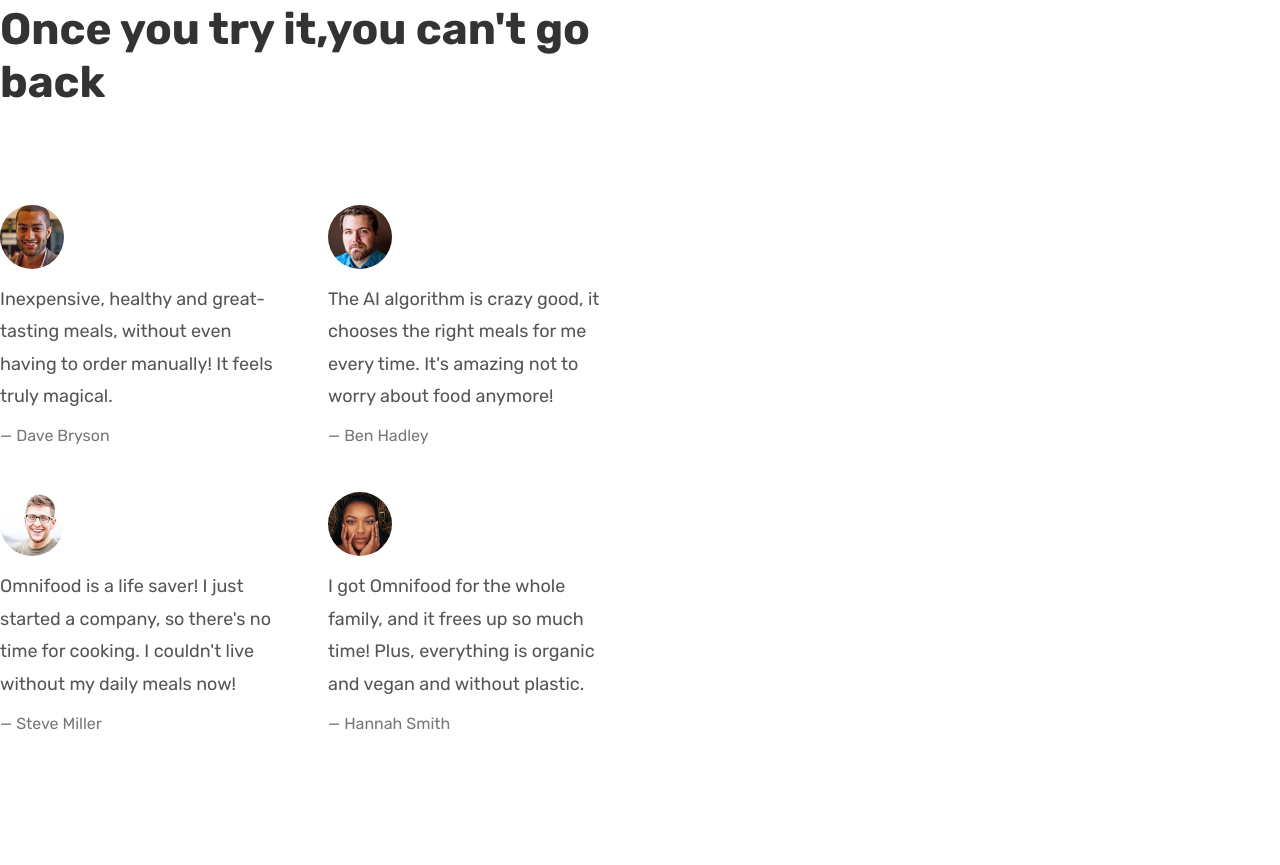
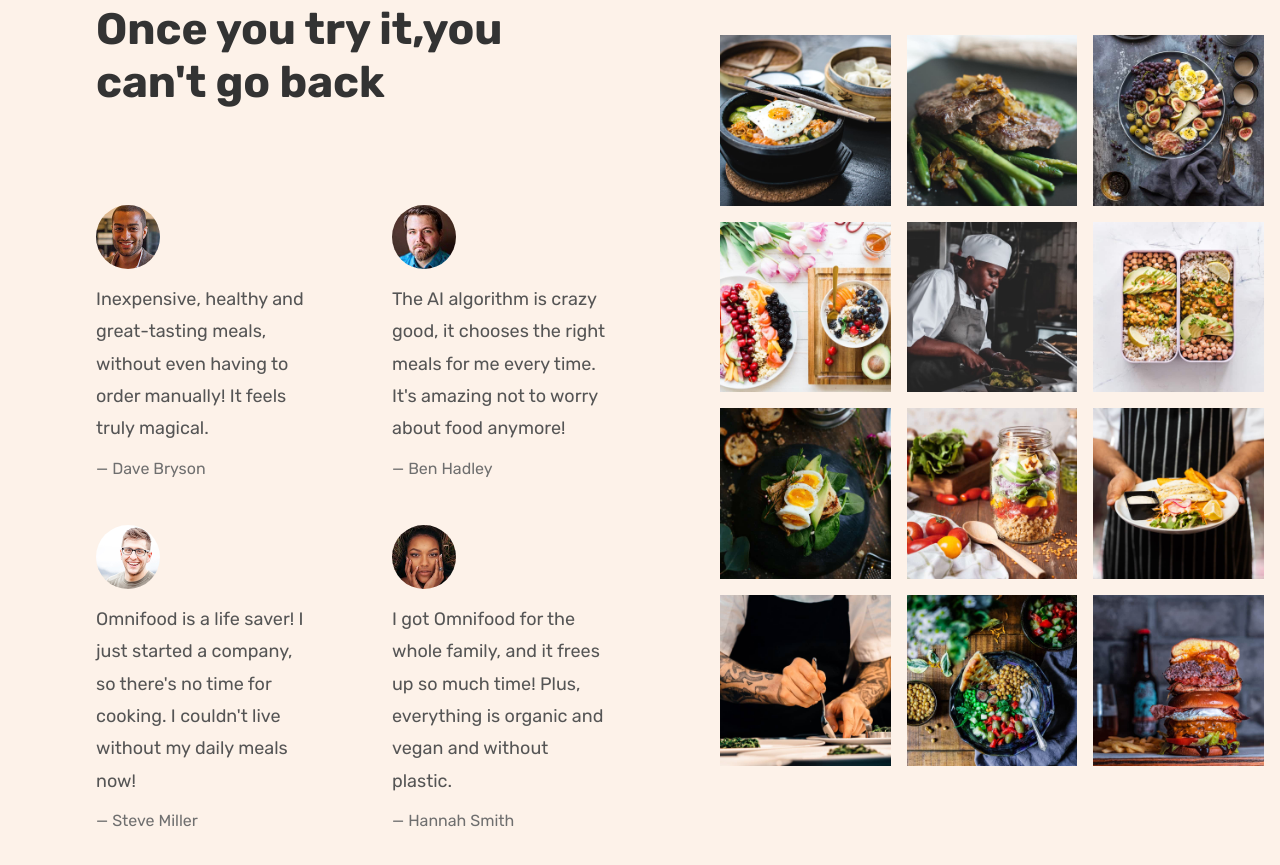
Before and after one commit to Saurav-98/Omnifoods, a plain HTML site: page index.html in a window 1280 px wide. Shown: the part 3844-4709 px from the top of the page. Before the commit the page ends 4672 px from the top, so only its background shows below. Drawn offline with nearby package versions, Linux system fonts and the light colour scheme.

Commit message:
Testimonial+ Gallery Setion Completed

```diff
--- a/index.html
+++ b/index.html
@@ -316,7 +316,7 @@
         </div>
       </section>
 
-      <section class="section-testimonials grid grid-2-cols">
+      <section class="section-testimonials">
         <div class="testimonials-container">
           <span class="subheading"> Testimonials </span>
           <h2 class="heading-secondary">Once you try it,you can't go back</h2>
@@ -375,7 +375,92 @@
             </figure>
           </div>
         </div>
-        <div class="gallery">Gallery</div>
+        <div class="gallery">
+          <figure class="gallery-item">
+            <img
+              src="./img/gallery/gallery-1.jpg"
+              alt="photo of beautifully arranged food"
+              class="gallery-img"
+            />
+          </figure>
+          <figure class="gallery-item">
+            <img
+              src="./img/gallery/gallery-2.jpg"
+              alt="photo of beautifully arranged food"
+              class="gallery-img"
+            />
+          </figure>
+          <figure class="gallery-item">
+            <img
+              src="./img/gallery/gallery-3.jpg"
+              alt="photo of beautifully arranged food"
+              class="gallery-img"
+            />
+          </figure>
+          <figure class="gallery-item">
+            <img
+              src="./img/gallery/gallery-4.jpg"
+              alt="photo of beautifully arranged food"
+              class="gallery-img"
+            />
+          </figure>
+          <figure class="gallery-item">
+            <img
+              src="./img/gallery/gallery-5.jpg"
+              alt="photo of beautifully arranged food"
+              class="gallery-img"
+            />
+          </figure>
+          <figure class="gallery-item">
+            <img
+              src="./img/gallery/gallery-6.jpg"
+              alt="photo of beautifully arranged food"
+              class="gallery-img"
+            />
+          </figure>
+          <figure class="gallery-item">
+            <img
+              src="./img/gallery/gallery-7.jpg"
+              alt="photo of beautifully arranged food"
+              class="gallery-img"
+            />
+          </figure>
+          <figure class="gallery-item">
+            <img
+              src="./img/gallery/gallery-8.jpg"
+              alt="photo of beautifully arranged food"
+              class="gallery-img"
+            />
+          </figure>
+          <figure class="gallery-item">
+            <img
+              src="./img/gallery/gallery-9.jpg"
+              alt="photo of beautifully arranged food"
+              class="gallery-img"
+            />
+          </figure>
+          <figure class="gallery-item">
+            <img
+              src="./img/gallery/gallery-10.jpg"
+              alt="photo of beautifully arranged food"
+              class="gallery-img"
+            />
+          </figure>
+          <figure class="gallery-item">
+            <img
+              src="./img/gallery/gallery-11.jpg"
+              alt="photo of beautifully arranged food"
+              class="gallery-img"
+            />
+          </figure>
+          <figure class="gallery-item">
+            <img
+              src="./img/gallery/gallery-12.jpg"
+              alt="photo of beautifully arranged food"
+              class="gallery-img"
+            />
+          </figure>
+        </div>
       </section>
     </main>
 
--- a/styles/general.css
+++ b/styles/general.css
@@ -30,7 +30,7 @@
       -- Tints: #fdf2e9 , #f8d8bd
       -- Shades: #cf711f , #2e1907
       -- Accents:
-      -- Greys: #555 , #343a40
+      -- Greys: #555 , #343a40 #6f6f6f
 
   ---- 03 SHADOWS
 
--- a/styles/myStyles.css
+++ b/styles/myStyles.css
@@ -321,14 +321,20 @@
 
 /******************** Testimonials Section **********************/
 .section-testimonials {
-  padding: 9.6rem 0;
+  background-color: #fdf2e9;
+  display: grid;
+  grid-template-columns: 55fr 45fr;
+  align-items: center;
 }
 .testimonials {
   display: grid;
   grid-template-columns: repeat(2, 1fr);
-  gap: 4.8rem;
+  row-gap: 4.8rem;
+  column-gap: 8rem;
 }
-
+.testimonials-container {
+  padding: 9.6rem;
+}
 .testimonial-img {
   width: 6.4rem;
   border-radius: 50%;
@@ -342,5 +348,24 @@
 .testimonial-name {
   font-size: 1.6rem;
   font-weight: 400;
-  color: #777;
+  color: #6f6f6f;
 }
+
+.gallery {
+  display: grid;
+  grid-template-columns: repeat(3, 1fr);
+  gap: 1.6rem;
+  padding: 1.6rem;
+}
+.gallery-item {
+  overflow: hidden;
+}
+.gallery-img {
+  display: block;
+  width: 100%;
+  transition: all 0.4s ease-in;
+}
+
+.gallery-img:hover {
+  transform: scale(1.1);
+}
```
